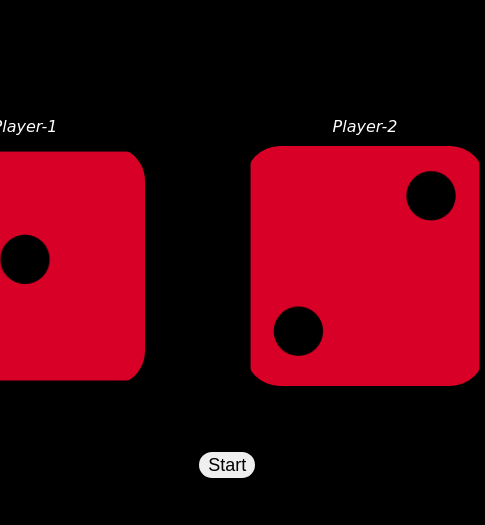
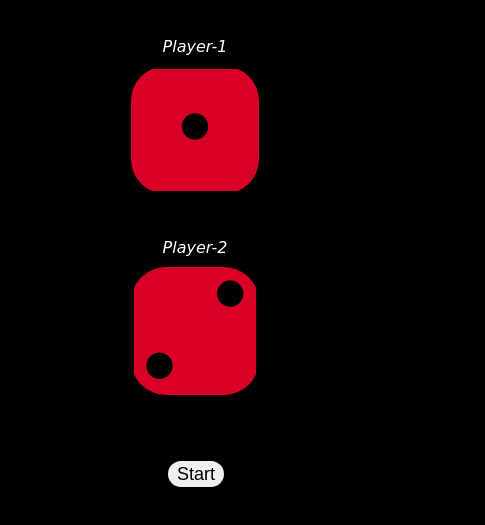
Before and after one commit to AMARJEETKAUR2022/Dice-game, a plain HTML site: page index.html in a window 390 px wide. Shown: the part 81-606 px from the top of the page, 485 px wide, since content can reach past the window. Drawn offline with Linux system fonts and the light colour scheme.

Commit message:
mediaquerryadded

```diff
--- a/index.html
+++ b/index.html
@@ -6,6 +6,7 @@
     <meta name="viewport" content="width=device-width, initial-scale=1.0">
     <title>Project 1 : Dice game</title>
     <link rel="stylesheet" href="style.css">
+    <link rel="stylesheet" href="media.css">
 
 </head>
 
--- /dev/null
+++ b/media.css
@@ -0,0 +1,28 @@
+@media (max-width: 768px) {
+
+    .container1{
+        display: block;
+        justify-content: center;
+        gap: 100px;
+    }
+    .btn{
+        margin-left: 45vw;
+    }
+    .dice{
+        text-align: center;
+        margin-top: 40px;
+    }
+}
+@media (max-width: 400px) {
+    .D{
+        height: 8rem;
+        border-radius: 35px;
+    }
+    .btn{
+        margin-left: 40vw;
+    }
+    .dice{
+        text-align: center;
+        margin-top: 40px;
+    }
+}
--- a/script.js
+++ b/script.js
@@ -2,8 +2,6 @@ DiceGame = () => {
     sound=()=> {
         let snd = new Audio('sound.mp3')
         snd.play()
-
-
 
 
     let player1 = Math.floor(Math.random()*6)+1;
```
